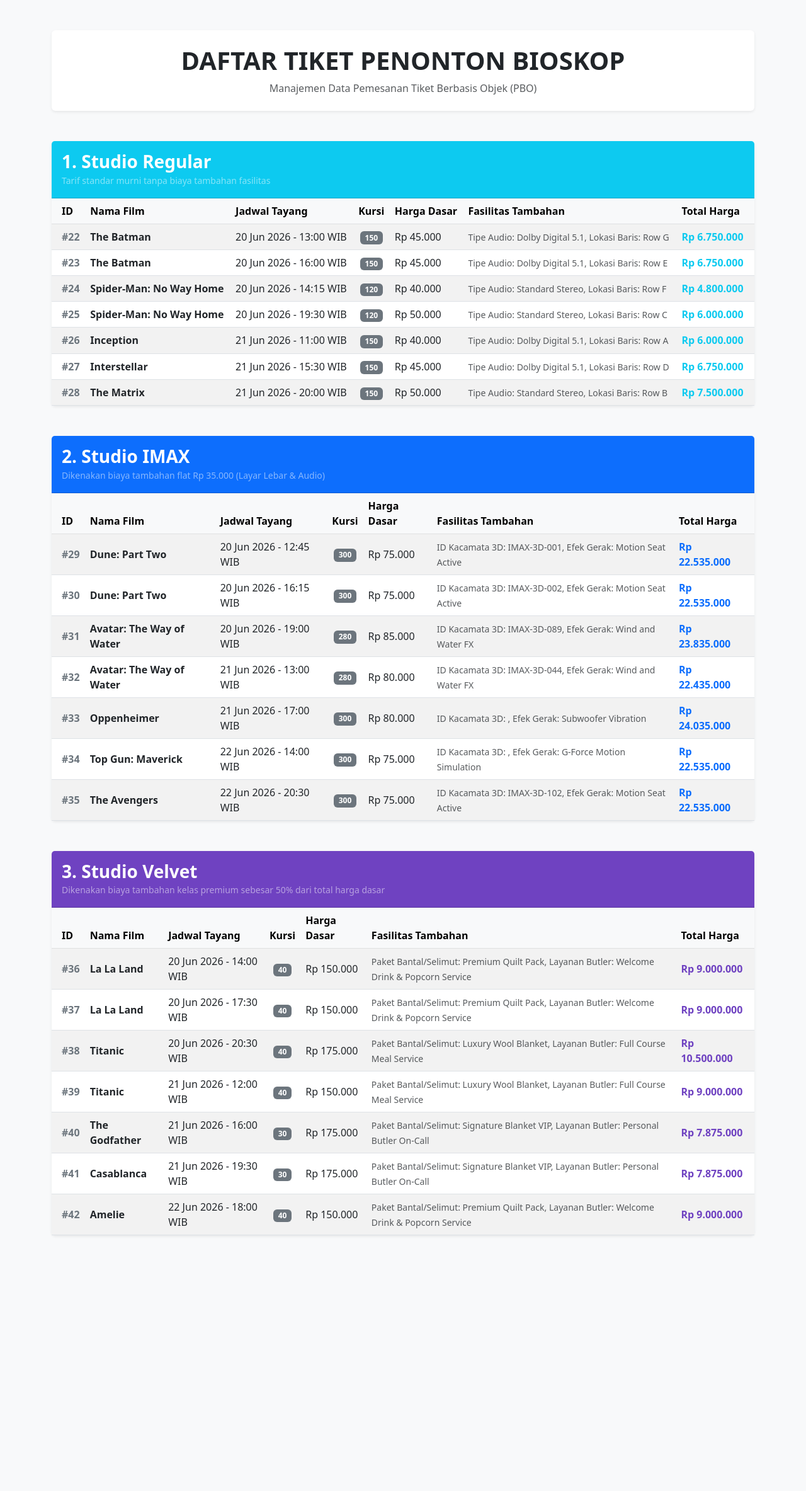
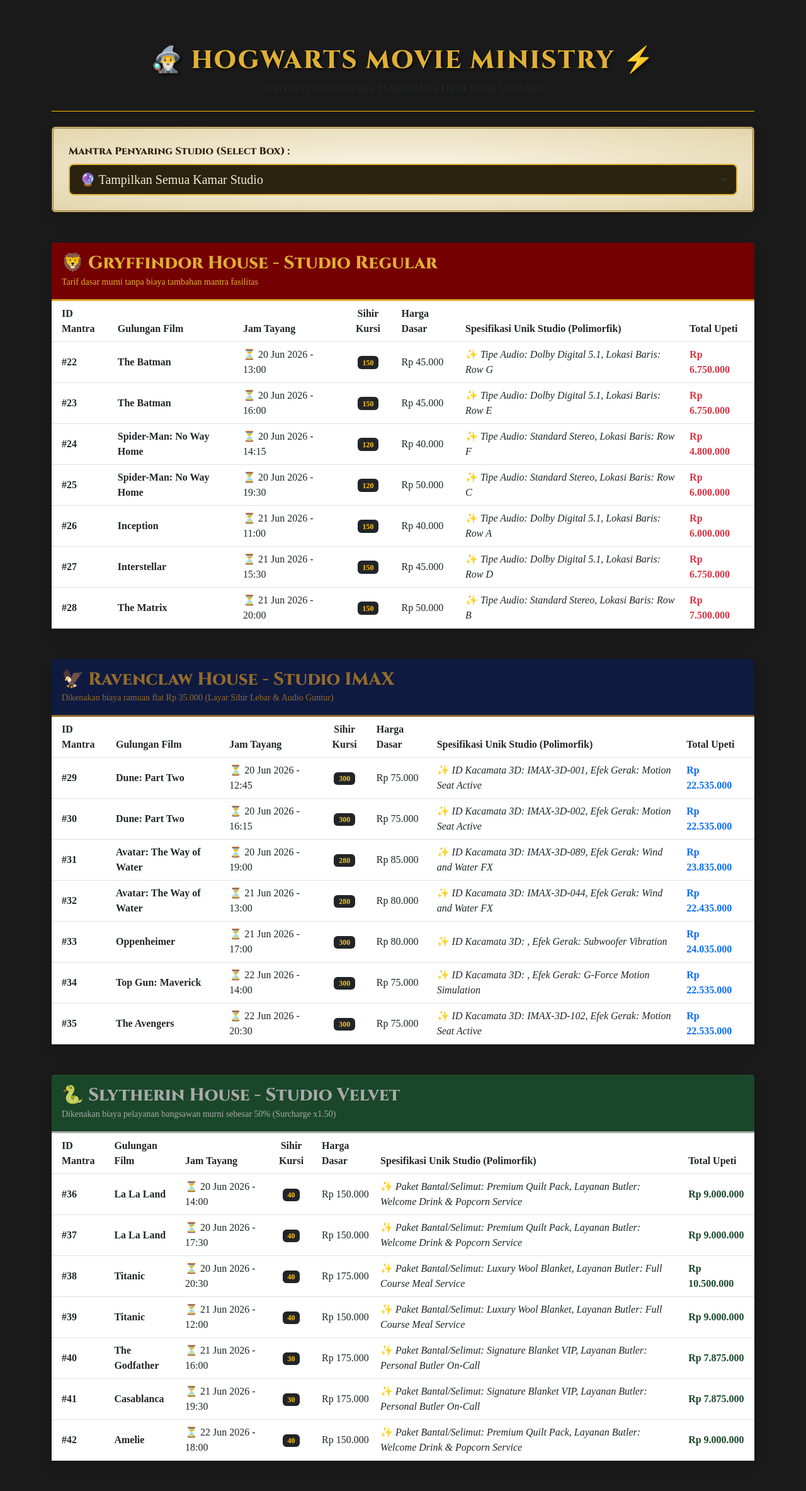
Before and after one commit to dwitadyh/Latihan_PBO_DwitaDiyahPratiwi, a PHP site: page / in a window 1280 px wide. Shown: the whole page at 63% size. Before the commit the page ends 1962 px from the top, so only its background shows below. Run offline with PHP 8.4, Linux system fonts and the light colour scheme; data comes from the database, SQL or seed files in the repository.

Commit message:
[Tahap 6] Mengimplementasikan halaman antarmuka view dengan metode polimorfik secara dinamis

```diff
--- a/index.php
+++ b/index.php
@@ -22,50 +22,97 @@ $daftarVelvet  = TiketVelvet::ambilDataVelvet($db);
 <head>
     <meta charset="UTF-8">
     <meta name="viewport" content="width=device-width, initial-scale=1.0">
-    <title>Dashboard Daftar Tiket Bioskop</title>
+    <title>Hogwarts Express - Tiket Sihir Bioskop</title>
 
     <link href="https://cdn.jsdelivr.net/npm/bootstrap@5.3.0/dist/css/bootstrap.min.css" rel="stylesheet">
+    <link href="https://fonts.googleapis.com/css2?family=Cinzel:wght@600;800&family=Special+Elite&display=swap" rel="stylesheet">
+
+    <style>
+        body {
+            /* Latar belakang warna abu-abu gelap kastil malam hari */
+            background-color: #1a1a1a;
+            font-family: 'Special+Elite', serif;
+        }
+        .judul-magis {
+            font-family: 'Cinzel', serif;
+            letter-spacing: 2px;
+            color: #e0b034; /* Warna emas magis */
+            text-shadow: 2px 2px 4px rgba(0, 0, 0, 0.8);
+        }
+        /* Efek Kertas Perkamen Kuno Harry Potter */
+        .perkamen {
+            background-color: #f4eccf;
+            background-image: radial-gradient(rgba(255,255,255,0.5), rgba(210,190,140,0.5));
+            border: 3px double #8b6c25;
+            color: #2b220f;
+        }
+        .form-select-sihir {
+            background-color: #2b220f;
+            color: #f4eccf;
+            border: 2px solid #e0b034;
+        }
+        .form-select-sihir:focus {
+            background-color: #3d3016;
+            color: #f4eccf;
+            border-color: #e0b034;
+            box-shadow: 0 0 10px #e0b034;
+        }
+        /* Pembagian Warna Bertema Asrama Hogwarts */
+        .header-gryffindor { background-color: #740001; color: #e0b034; border-bottom: 3px solid #e0b034; }
+        .header-ravenclaw { background-color: #0e1a40; color: #946b2d; border-bottom: 3px solid #946b2d; }
+        .header-slytherin { background-color: #1a472a; color: #aaaaaa; border-bottom: 3px solid #aaaaaa; }
+    </style>
 </head>
-<body class="bg-light">
+<body>
 
     <div class="container my-5">
-        <div class="p-4 mb-5 bg-white rounded shadow-sm text-center">
-            <h1 class="fw-bold text-dark m-0">DAFTAR TIKET PENONTON BIOSKOP</h1>
-            <p class="text-muted mt-2 mb-0">Manajemen Data Pemesanan Tiket Berbasis Objek (PBO)</p>
+        <div class="p-4 mb-4 text-center border-bottom border-warning">
+            <h1 class="fw-bold judul-magis m-0">🧙‍♂️ HOGWARTS MOVIE MINISTRY ⚡</h1>
+            <p class="text-warning-50 mt-2 mb-0" style="font-family: 'Cinzel', serif;">Sistem Polimorfisme Pemesanan Tiket Sihir Dinamis</p>
         </div>
 
-        <div class="card border-0 shadow-sm mb-5">
-            <div class="card-header bg-info text-white py-3">
-                <h3 class="card-title mb-0 fw-semibold">1. Studio Regular</h3>
-                <small class="text-white-50">Tarif standar murni tanpa biaya tambahan fasilitas</small>
+        <div class="p-4 mb-5 perkamen rounded shadow">
+            <label for="pilihStudio" class="form-label fw-bold" style="font-family: 'Cinzel', serif;">Mantra Penyaring Studio (Select Box) :</label>
+            <select class="form-select form-select-lg form-select-sihir" id="pilihStudio" onchange="filterStudio()">
+                <option value="semua">🔮 Tampilkan Semua Kamar Studio</option>
+                <option value="regular">🦁 Gryffindor Room (Studio Regular - Tarif Standar)</option>
+                <option value="imax">🦅 Ravenclaw Room (Studio IMAX - Tambahan Flat Rp 35.000)</option>
+                <option value="velvet">🐍 Slytherin Room (Studio Velvet - Premium Surcharge 50%)</option>
+            </select>
+        </div>
+
+        <div class="card border-0 shadow mb-5 perkamen blok-studio" id="studio-regular">
+            <div class="card-header header-gryffindor py-3">
+                <h3 class="card-title mb-0 fw-bold" style="font-family: 'Cinzel', serif;">🦁 Gryffindor House - Studio Regular</h3>
+                <small>Tarif dasar murni tanpa biaya tambahan mantra fasilitas</small>
             </div>
             <div class="card-body p-0">
                 <div class="table-responsive">
-                    <table class="table table-hover table-striped align-middle m-0">
-                        <thead class="table-light">
+                    <table class="table table-hover align-middle m-0" style="color: #2b220f;">
+                        <thead style="background-color: rgba(0,0,0,0.05);">
                             <tr>
-                                <th class="ps-3">ID</th>
-                                <th>Nama Film</th>
-                                <th>Jadwal Tayang</th>
-                                <th class="text-center">Kursi</th>
+                                <th class="ps-3">ID Mantra</th>
+                                <th>Gulungan Film</th>
+                                <th>Jam Tayang</th>
+                                <th class="text-center">Sihir Kursi</th>
                                 <th>Harga Dasar</th>
-                                <th>Fasilitas Tambahan</th>
-                                <th class="pe-3">Total Harga</th>
+                                <th>Spesifikasi Unik Studio (Polimorfik)</th>
+                                <th class="pe-3">Total Upeti</th>
                             </tr>
                         </thead>
                         <tbody>
                             <?php if (empty($daftarRegular)): ?>
-                                <tr><td colspan="7" class="text-center py-4 text-muted">Tidak ada data tiket regular.</td></tr>
+                                <tr><td colspan="7" class="text-center py-4 text-muted">Belum ada burung hantu membawa pesan tiket Regular.</td></tr>
                             <?php else: ?>
                                 <?php foreach ($daftarRegular as $tiket): ?>
                                     <tr>
-                                        <td class="ps-3 fw-bold text-secondary">#<?php echo $tiket->getIdTiket(); ?></td>
-                                        <td class="fw-semibold text-dark"><?php echo $tiket->getNamaFilm(); ?></td>
-                                        <td><?php echo date('d M Y - H:i', strtotime($tiket->getJadwalTayang())); ?> WIB</td>
-                                        <td class="text-center"><span class="badge bg-secondary"><?php echo $tiket->getJumlahKursi(); ?></span></td>
+                                        <td class="ps-3 fw-bold">#<?php echo $tiket->getIdTiket(); ?></td>
+                                        <td class="fw-bold"><?php echo $tiket->getNamaFilm(); ?></td>
+                                        <td>⏳ <?php echo date('d M Y - H:i', strtotime($tiket->getJadwalTayang())); ?></td>
+                                        <td class="text-center"><span class="badge bg-dark text-warning"><?php echo $tiket->getJumlahKursi(); ?></span></td>
                                         <td>Rp <?php echo number_format($tiket->getHargaDasarTiket(), 0, ',', '.'); ?></td>
-                                        <td><span class="text-muted small"><?php echo $tiket->tampilkanInfoFasilitas(); ?></span></td>
-                                        <td class="pe-3 fw-bold text-info">Rp <?php echo number_format($tiket->hitungTotalHarga(), 0, ',', '.'); ?></td>
+                                        <td>✨ <em><?php echo $tiket->tampilkanInfoFasilitas(); ?></em></td>
+                                        <td class="pe-3 fw-bold text-danger">Rp <?php echo number_format($tiket->hitungTotalHarga(), 0, ',', '.'); ?></td>
                                     </tr>
                                 <?php endforeach; ?>
                             <?php endif; ?>
@@ -75,37 +122,37 @@ $daftarVelvet  = TiketVelvet::ambilDataVelvet($db);
             </div>
         </div>
 
-        <div class="card border-0 shadow-sm mb-5">
-            <div class="card-header bg-primary text-white py-3">
-                <h3 class="card-title mb-0 fw-semibold">2. Studio IMAX</h3>
-                <small class="text-white-50">Dikenakan biaya tambahan flat Rp 35.000 (Layar Lebar & Audio)</small>
+        <div class="card border-0 shadow mb-5 perkamen blok-studio" id="studio-imax">
+            <div class="card-header header-ravenclaw py-3">
+                <h3 class="card-title mb-0 fw-bold" style="font-family: 'Cinzel', serif;">🦅 Ravenclaw House - Studio IMAX</h3>
+                <small>Dikenakan biaya ramuan flat Rp 35.000 (Layar Sihir Lebar & Audio Guntur)</small>
             </div>
             <div class="card-body p-0">
                 <div class="table-responsive">
-                    <table class="table table-hover table-striped align-middle m-0">
-                        <thead class="table-light">
+                    <table class="table table-hover align-middle m-0" style="color: #2b220f;">
+                        <thead style="background-color: rgba(0,0,0,0.05);">
                             <tr>
-                                <th class="ps-3">ID</th>
-                                <th>Nama Film</th>
-                                <th>Jadwal Tayang</th>
-                                <th class="text-center">Kursi</th>
+                                <th class="ps-3">ID Mantra</th>
+                                <th>Gulungan Film</th>
+                                <th>Jam Tayang</th>
+                                <th class="text-center">Sihir Kursi</th>
                                 <th>Harga Dasar</th>
-                                <th>Fasilitas Tambahan</th>
-                                <th class="pe-3">Total Harga</th>
+                                <th>Spesifikasi Unik Studio (Polimorfik)</th>
+                                <th class="pe-3">Total Upeti</th>
                             </tr>
                         </thead>
                         <tbody>
                             <?php if (empty($daftarIMAX)): ?>
-                                <tr><td colspan="7" class="text-center py-4 text-muted">Tidak ada data tiket IMAX.</td></tr>
+                                <tr><td colspan="7" class="text-center py-4 text-muted">Belum ada burung hantu membawa pesan tiket IMAX.</td></tr>
                             <?php else: ?>
                                 <?php foreach ($daftarIMAX as $tiket): ?>
                                     <tr>
-                                        <td class="ps-3 fw-bold text-secondary">#<?php echo $tiket->getIdTiket(); ?></td>
-                                        <td class="fw-semibold text-dark"><?php echo $tiket->getNamaFilm(); ?></td>
-                                        <td><?php echo date('d M Y - H:i', strtotime($tiket->getJadwalTayang())); ?> WIB</td>
-                                        <td class="text-center"><span class="badge bg-secondary"><?php echo $tiket->getJumlahKursi(); ?></span></td>
+                                        <td class="ps-3 fw-bold">#<?php echo $tiket->getIdTiket(); ?></td>
+                                        <td class="fw-bold"><?php echo $tiket->getNamaFilm(); ?></td>
+                                        <td>⏳ <?php echo date('d M Y - H:i', strtotime($tiket->getJadwalTayang())); ?></td>
+                                        <td class="text-center"><span class="badge bg-dark text-warning"><?php echo $tiket->getJumlahKursi(); ?></span></td>
                                         <td>Rp <?php echo number_format($tiket->getHargaDasarTiket(), 0, ',', '.'); ?></td>
-                                        <td><span class="text-muted small"><?php echo $tiket->tampilkanInfoFasilitas(); ?></span></td>
+                                        <td>✨ <em><?php echo $tiket->tampilkanInfoFasilitas(); ?></em></td>
                                         <td class="pe-3 fw-bold text-primary">Rp <?php echo number_format($tiket->hitungTotalHarga(), 0, ',', '.'); ?></td>
                                     </tr>
                                 <?php endforeach; ?>
@@ -116,38 +163,38 @@ $daftarVelvet  = TiketVelvet::ambilDataVelvet($db);
             </div>
         </div>
 
-        <div class="card border-0 shadow-sm mb-5">
-            <div class="card-header text-white py-3" style="background-color: #6f42c1;">
-                <h3 class="card-title mb-0 fw-semibold">3. Studio Velvet</h3>
-                <small class="text-white-50">Dikenakan biaya tambahan kelas premium sebesar 50% dari total harga dasar</small>
+        <div class="card border-0 shadow mb-5 perkamen blok-studio" id="studio-velvet">
+            <div class="card-header header-slytherin py-3">
+                <h3 class="card-title mb-0 fw-bold" style="font-family: 'Cinzel', serif;">🐍 Slytherin House - Studio Velvet</h3>
+                <small>Dikenakan biaya pelayanan bangsawan murni sebesar 50% (Surcharge x1.50)</small>
             </div>
             <div class="card-body p-0">
                 <div class="table-responsive">
-                    <table class="table table-hover table-striped align-middle m-0">
-                        <thead class="table-light">
+                    <table class="table table-hover align-middle m-0" style="color: #2b220f;">
+                        <thead style="background-color: rgba(0,0,0,0.05);">
                             <tr>
-                                <th class="ps-3">ID</th>
-                                <th>Nama Film</th>
-                                <th>Jadwal Tayang</th>
-                                <th class="text-center">Kursi</th>
+                                <th class="ps-3">ID Mantra</th>
+                                <th>Gulungan Film</th>
+                                <th>Jam Tayang</th>
+                                <th class="text-center">Sihir Kursi</th>
                                 <th>Harga Dasar</th>
-                                <th>Fasilitas Tambahan</th>
-                                <th class="pe-3">Total Harga</th>
+                                <th>Spesifikasi Unik Studio (Polimorfik)</th>
+                                <th class="pe-3">Total Upeti</th>
                             </tr>
                         </thead>
                         <tbody>
                             <?php if (empty($daftarVelvet)): ?>
-                                <tr><td colspan="7" class="text-center py-4 text-muted">Tidak ada data tiket Velvet.</td></tr>
+                                <tr><td colspan="7" class="text-center py-4 text-muted">Belum ada burung hantu membawa pesan tiket Velvet.</td></tr>
                             <?php else: ?>
                                 <?php foreach ($daftarVelvet as $tiket): ?>
                                     <tr>
-                                        <td class="ps-3 fw-bold text-secondary">#<?php echo $tiket->getIdTiket(); ?></td>
-                                        <td class="fw-semibold text-dark"><?php echo $tiket->getNamaFilm(); ?></td>
-                                        <td><?php echo date('d M Y - H:i', strtotime($tiket->getJadwalTayang())); ?> WIB</td>
-                                        <td class="text-center"><span class="badge bg-secondary"><?php echo $tiket->getJumlahKursi(); ?></span></td>
+                                        <td class="ps-3 fw-bold">#<?php echo $tiket->getIdTiket(); ?></td>
+                                        <td class="fw-bold"><?php echo $tiket->getNamaFilm(); ?></td>
+                                        <td>⏳ <?php echo date('d M Y - H:i', strtotime($tiket->getJadwalTayang())); ?></td>
+                                        <td class="text-center"><span class="badge bg-dark text-warning"><?php echo $tiket->getJumlahKursi(); ?></span></td>
                                         <td>Rp <?php echo number_format($tiket->getHargaDasarTiket(), 0, ',', '.'); ?></td>
-                                        <td><span class="text-muted small"><?php echo $tiket->tampilkanInfoFasilitas(); ?></span></td>
-                                        <td class="pe-3 fw-bold" style="color: #6f42c1;">Rp <?php echo number_format($tiket->hitungTotalHarga(), 0, ',', '.'); ?></td>
+                                        <td>✨ <em><?php echo $tiket->tampilkanInfoFasilitas(); ?></em></td>
+                                        <td class="pe-3 fw-bold" style="color: #1a472a;">Rp <?php echo number_format($tiket->hitungTotalHarga(), 0, ',', '.'); ?></td>
                                     </tr>
                                 <?php endforeach; ?>
                             <?php endif; ?>
@@ -160,5 +207,33 @@ $daftarVelvet  = TiketVelvet::ambilDataVelvet($db);
     </div>
 
     <script src="https://cdn.jsdelivr.net/npm/bootstrap@5.3.0/dist/js/bootstrap.bundle.min.js"></script>
+
+    <script>
+        function filterStudio() {
+            let pilihan = document.getElementById("pilihStudio").value;
+
+            let studioRegular = document.getElementById("studio-regular");
+            let studioImax = document.getElementById("studio-imax");
+            let studioVelvet = document.getElementById("studio-velvet");
+
+            if (pilihan === "semua") {
+                studioRegular.style.display = "block";
+                studioImax.style.display = "block";
+                studioVelvet.style.display = "block";
+            } else if (pilihan === "regular") {
+                studioRegular.style.display = "block";
+                studioImax.style.display = "none";
+                studioVelvet.style.display = "none";
+            } else if (pilihan === "imax") {
+                studioRegular.style.display = "none";
+                studioImax.style.display = "block";
+                studioVelvet.style.display = "none";
+            } else if (pilihan === "velvet") {
+                studioRegular.style.display = "none";
+                studioImax.style.display = "none";
+                studioVelvet.style.display = "block";
+            }
+        }
+    </script>
 </body>
 </html>
```
